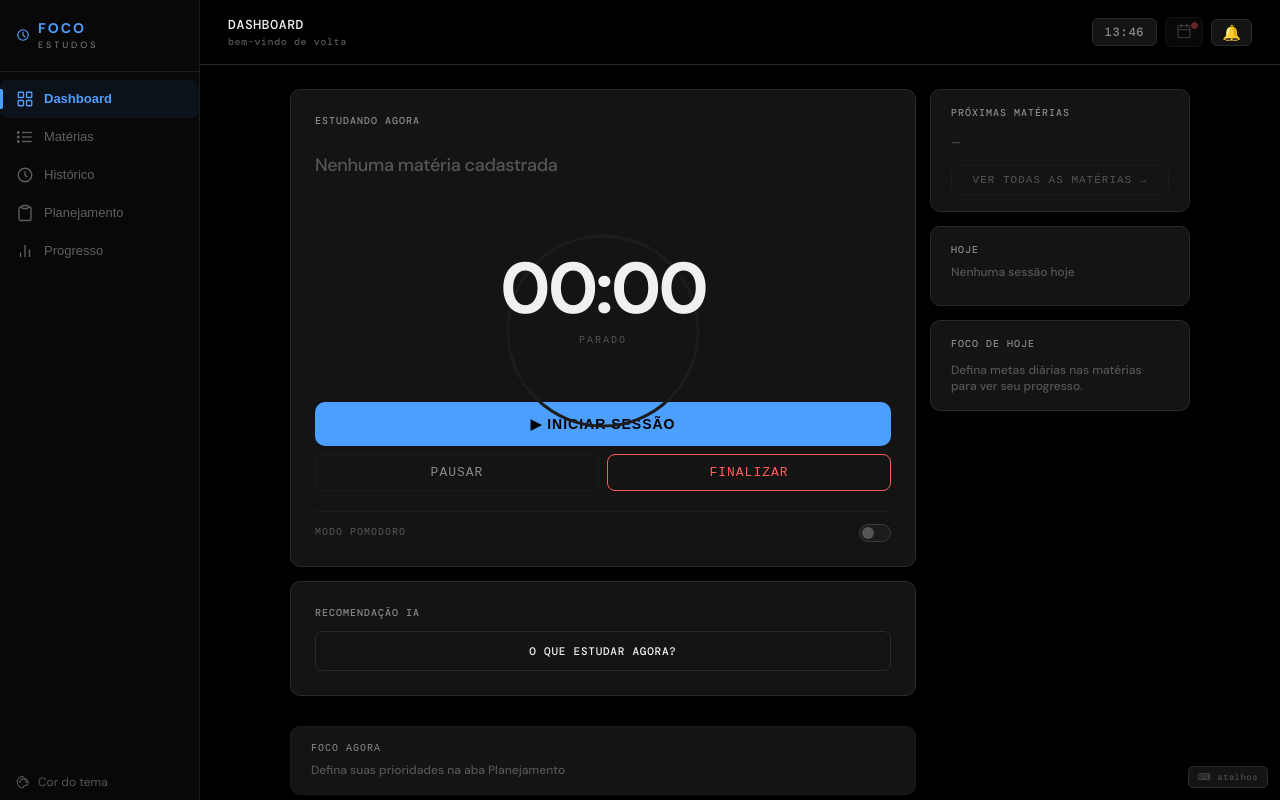
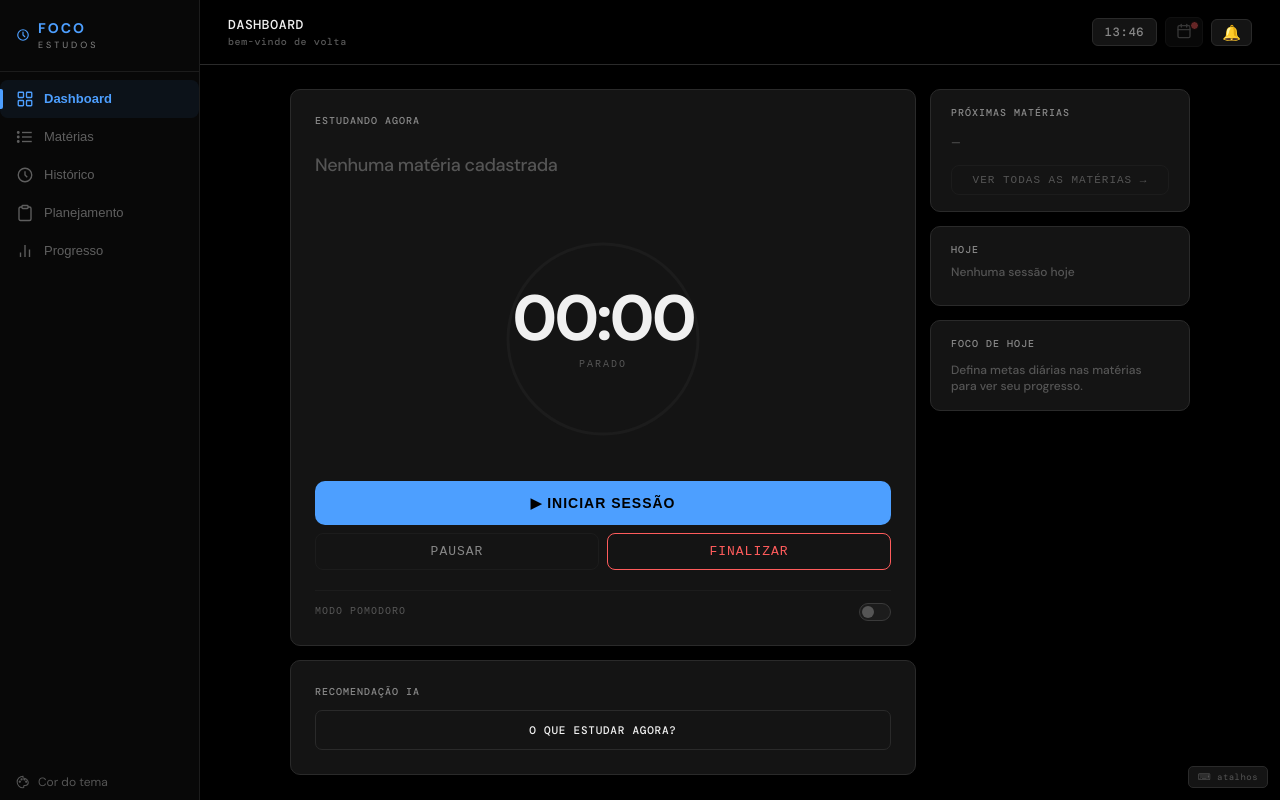
Before and after one commit to Gustavo-Anselmo/ciclo-estudos, a plain HTML site: page frontend/index.html in a window 1280 px wide. Drawn offline with nearby package versions, Linux system fonts and the light colour scheme; no server answers; a web font is replaced by a local one.

Commit message:
fix: corrige posicionamento do anel SVG do timer (overflow)

```diff
--- a/frontend/index.html
+++ b/frontend/index.html
@@ -98,9 +98,12 @@
             <div class="cycle-indicator" id="cycle-indicator"></div>
 
             <!-- Timer central com anel -->
-            <div style="position:relative;display:flex;align-items:center;justify-content:center;padding:32px 0 20px">
-              <svg style="position:absolute;top:0;left:50%;transform:translateX(-50%);pointer-events:none"
-                width="220" height="220" viewBox="0 0 220 220">
+            <div style="display:flex;align-items:center;justify-content:center;
+                        padding:8px 0 16px">
+              <div style="position:relative;width:220px;height:220px;
+                          display:flex;align-items:center;justify-content:center">
+                <svg width="220" height="220" viewBox="0 0 220 220"
+                  style="position:absolute;top:0;left:0;pointer-events:none">
                   <circle cx="110" cy="110" r="95" fill="none"
                     stroke="var(--surface3)" stroke-width="3"/>
                   <circle cx="110" cy="110" r="95" fill="none"
@@ -109,21 +112,24 @@
                     stroke-dasharray="597" stroke-dashoffset="597"
                     transform="rotate(-90 110 110)"
                     id="timer-ring-fill"
-                  style="transition:stroke-dasharray 0.5s ease,opacity 0.3s;opacity:0"/>
+                    style="transition:stroke-dashoffset 0.5s ease,opacity 0.3s;opacity:0"/>
                 </svg>
                 <div style="text-align:center;position:relative;z-index:1">
                   <div id="timer-display"
-                  style="font-size:72px;font-weight:700;letter-spacing:-3px;line-height:1;
-                         color:var(--text);font-family:var(--sans);transition:color 0.3s">
+                    style="font-size:64px;font-weight:700;letter-spacing:-3px;
+                           line-height:1;color:var(--text);font-family:var(--sans);
+                           transition:color 0.3s">
                     00:00
                   </div>
                   <div id="timer-status"
                     style="font-size:10px;font-family:monospace;letter-spacing:2px;
-                         color:var(--text-dim);margin-top:10px;text-transform:uppercase">
+                           color:var(--text-dim);margin-top:8px;text-transform:uppercase">
                     parado
                   </div>
                   <div id="pause-display"
-                  style="font-size:11px;color:var(--text-dim);margin-top:4px;min-height:16px"></div>
+                    style="font-size:11px;color:var(--text-dim);margin-top:4px;
+                           min-height:16px"></div>
+                </div>
               </div>
             </div>
 
```
Lines whose indentation alone changed are shown as unchanged.
